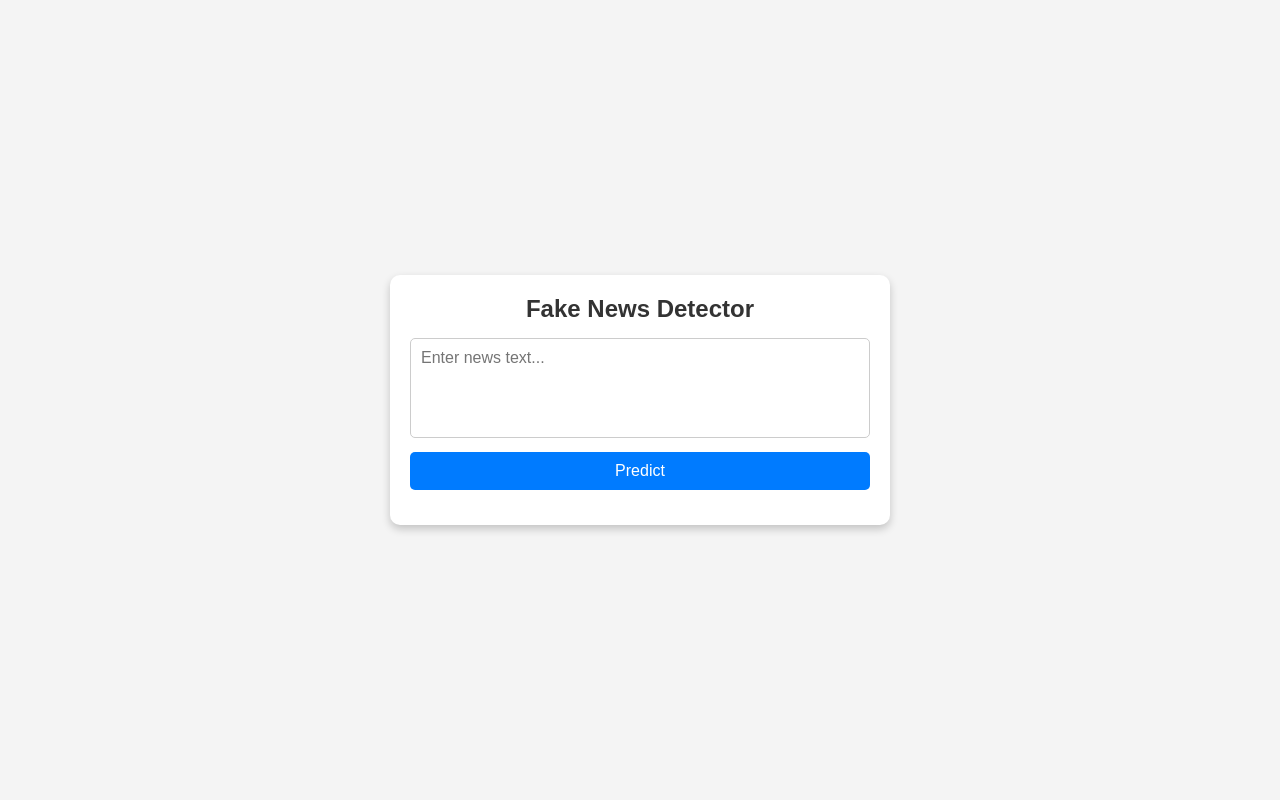
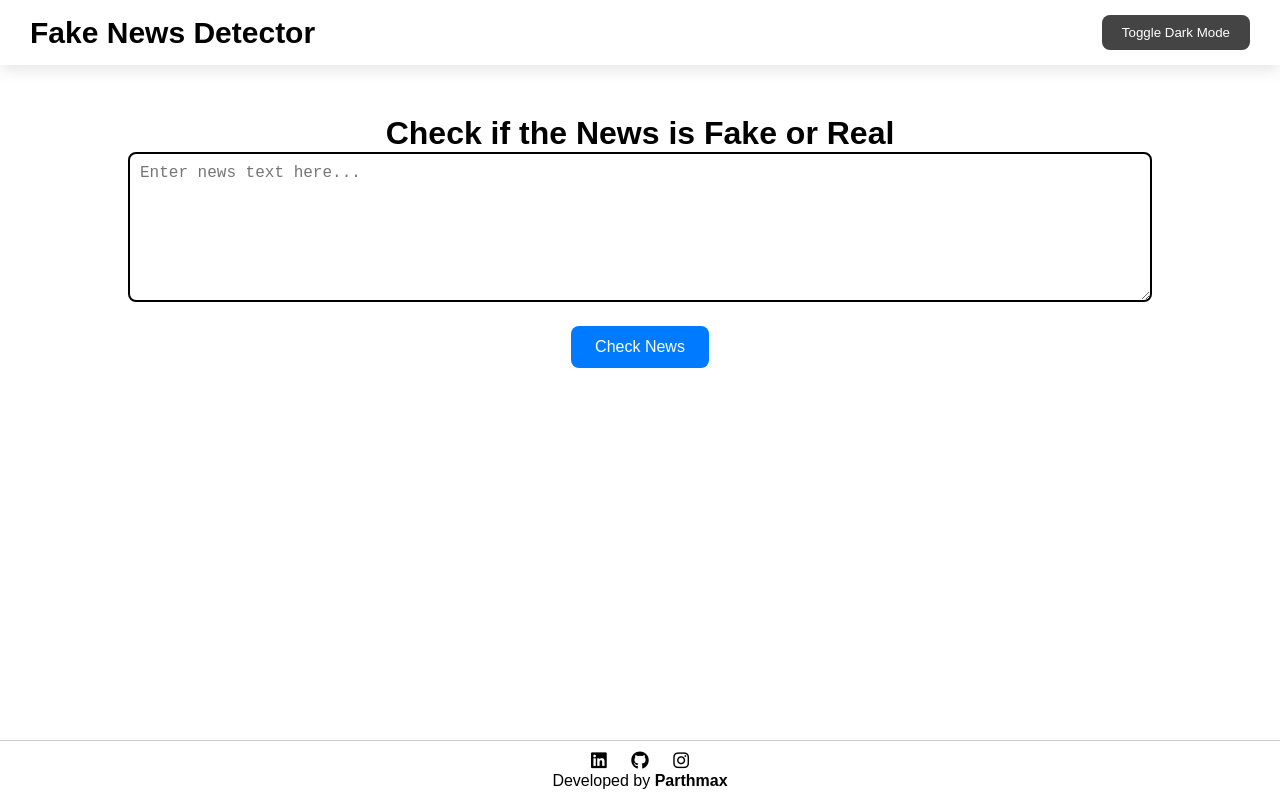
Before and after one commit to parthmax2/RNN-Fake-News, a Flask app: page / in a window 1280 px wide. Run offline with Flask 3, Linux system fonts and the light colour scheme.

Commit message:
improved website ui ux

```diff
--- a/app.py
+++ b/app.py
@@ -1,3 +1,4 @@
+import os
 import numpy as np
 import tensorflow as tf
 import pickle
@@ -11,28 +12,38 @@ app = Flask(__name__)
 # Configure logging
 logging.basicConfig(level=logging.INFO)
 
+# Model & tokenizer paths
+MODEL_PATH = "models/fake_news_rnn.keras"
+TOKENIZER_PATH = "models/tokenizer.pkl"
+MAX_LENGTH = 500  # Max sequence length used during training
+
 # Load trained RNN model
-try:
-    model = tf.keras.models.load_model("models/rnn_model.keras")
-    logging.info("Model loaded successfully.")
-except Exception as e:
-    logging.error(f"Error loading model: {e}")
+if os.path.exists(MODEL_PATH):
+    try:
+        model = tf.keras.models.load_model(MODEL_PATH)
+        logging.info("Model loaded successfully.")
+    except Exception as e:
+        logging.error(f"Error loading model: {e}")
+        model = None
+else:
+    logging.error("Model file not found!")
     model = None
 
 # Load tokenizer
-try:
-    with open("models/tokenizer.pkl", "rb") as handle:
-        tokenizer = pickle.load(handle)
-    logging.info("Tokenizer loaded successfully.")
-except Exception as e:
-    logging.error(f"Error loading tokenizer: {e}")
+if os.path.exists(TOKENIZER_PATH):
+    try:
+        with open(TOKENIZER_PATH, "rb") as handle:
+            tokenizer = pickle.load(handle)
+        logging.info("Tokenizer loaded successfully.")
+    except Exception as e:
+        logging.error(f"Error loading tokenizer: {e}")
+        tokenizer = None
+else:
+    logging.error("Tokenizer file not found!")
     tokenizer = None
 
-# Max length for padding (same as used in training)
-MAX_LENGTH = 500
-
 def preprocess_text(text):
-    """Tokenizes and pads input text for the RNN model"""
+    """Tokenizes and pads input text for the RNN model."""
     sequences = tokenizer.texts_to_sequences([text])
     padded_sequence = pad_sequences(sequences, maxlen=MAX_LENGTH)
     return padded_sequence
@@ -47,7 +58,7 @@ def predict():
     if not model or not tokenizer:
         return jsonify({"error": "Model or tokenizer not loaded properly"}), 500
 
-    data = request.form.get("news_text", "").strip()
+    data = request.json.get("news", "").strip()  # Fetch input from JSON body
 
     if not data:
         return jsonify({"error": "No input text provided"}), 400
--- a/templates/index.html
+++ b/templates/index.html
@@ -4,140 +4,80 @@
     <meta charset="UTF-8">
     <meta name="viewport" content="width=device-width, initial-scale=1.0">
     <title>Fake News Detector</title>
+    <link rel="stylesheet" href="https://cdnjs.cloudflare.com/ajax/libs/font-awesome/6.0.0-beta3/css/all.min.css">
     <style>
-        * {
-            margin: 0;
-            padding: 0;
-            box-sizing: border-box;
-            font-family: "Arial", sans-serif;
-        }
-
-        body {
-            background-color: #f4f4f4;
-            display: flex;
-            justify-content: center;
-            align-items: center;
-            height: 100vh;
-        }
-
-        .container {
-            background: #fff;
-            padding: 20px;
-            box-shadow: 0 4px 8px rgba(0, 0, 0, 0.2);
-            border-radius: 10px;
-            width: 90%;
-            max-width: 500px;
-            text-align: center;
-        }
-
-        h2 {
-            color: #333;
-            margin-bottom: 15px;
-        }
-
-        textarea {
-            width: 100%;
-            height: 100px;
-            padding: 10px;
-            border: 1px solid #ccc;
-            border-radius: 5px;
-            resize: none;
-            font-size: 16px;
-        }
-
-        button {
-            background-color: #007bff;
-            color: #fff;
-            border: none;
-            padding: 10px 15px;
-            cursor: pointer;
-            font-size: 16px;
-            border-radius: 5px;
-            margin-top: 10px;
-            width: 100%;
-            transition: background 0.3s ease;
-        }
-
-        button:disabled {
-            background-color: #ccc;
-            cursor: not-allowed;
-        }
-
-        button:hover:not(:disabled) {
-            background-color: #0056b3;
-        }
-
-        .result {
-            margin-top: 15px;
-            font-size: 18px;
-            font-weight: bold;
-            color: #333;
-            opacity: 0;
-            transition: opacity 0.5s ease-in-out;
-        }
-
-        .loading {
-            display: none;
-            margin-top: 10px;
-            color: #555;
-            font-size: 14px;
-        }
+        * { margin: 0; padding: 0; box-sizing: border-box; }
+        body { font-family: 'Arial', sans-serif; background-color: #fff; color: #000; transition: background 0.3s, color 0.3s; }
+        .navbar { display: flex; justify-content: space-between; align-items: center; background: #fff; padding: 15px 30px; box-shadow: 0 5px 15px rgba(0, 0, 0, 0.1); }
+        .navbar a { color: #000; font-size: 30px; text-decoration: none; font-weight: bold; }
+        .toggle-btn { padding: 10px 20px; background: #444; color: white; border: none; border-radius: 8px; cursor: pointer; }
+        .toggle-btn:hover { background: #555; }
+        .container { text-align: center; margin-top: 50px; }
+        textarea { width: 80%; height: 150px; padding: 10px; font-size: 16px; border: 2px solid #000; border-radius: 8px; }
+        .check-btn { margin-top: 20px; padding: 12px 24px; font-size: 16px; border: none; background: #007BFF; color: white; border-radius: 8px; cursor: pointer; }
+        .check-btn:hover { background: #0056b3; }
+        #result { margin-top: 20px; font-size: 20px; font-weight: bold; }
+        footer { position: fixed; bottom: 0; width: 100%; background: #fff; padding: 10px; text-align: center; border-top: 1px solid #ccc; }
+        .footer-content a { margin: 0 10px; color: #000; text-decoration: none; font-size: 18px; }
+        .footer-content a:hover { color: #007BFF; }
+        body.dark-mode { background: #121212; color: #fff; }
+        body.dark-mode .navbar, body.dark-mode footer { background: #121212; color: #fff; }
+        body.dark-mode .navbar a, body.dark-mode .footer-content a { color: #fff; }
+        body.dark-mode textarea { background: #333; color: white; border-color: white; }
     </style>
 </head>
 <body>
-    <div class="container">
-        <h2>Fake News Detector</h2>
-        <textarea id="newsInput" placeholder="Enter news text..."></textarea>
-        <button id="predictBtn" onclick="predictNews()">Predict</button>
-        <p class="loading" id="loading">Analyzing... Please wait.</p>
-        <p class="result" id="result"></p>
+    <div class="navbar">
+        <a href="#">Fake News Detector</a>
+        <button class="toggle-btn" onclick="toggleTheme()">Toggle Dark Mode</button>
     </div>
 
+    <div class="container">
+        <h1>Check if the News is Fake or Real</h1>
+        <textarea id="newsInput" placeholder="Enter news text here..."></textarea>
+        <br>
+        <button class="check-btn" onclick="checkNews()">Check News</button>
+        <p id="result"></p>
+    </div>
+
+    <footer>
+        <div class="footer-content">
+            <a href="https://www.linkedin.com/in/sakshampathak" target="_blank"><i class="fab fa-linkedin"></i></a>
+            <a href="https://github.com/parthmax2" target="_blank"><i class="fab fa-github"></i></a>
+            <a href="https://www.instagram.com/parthmax_" target="_blank"><i class="fab fa-instagram"></i></a>
+        </div>
+        <p>Developed by <strong>Parthmax</strong></p>
+    </footer>
+
     <script>
-        function predictNews() {
-            let newsText = document.getElementById("newsInput").value.trim();
-            let resultDiv = document.getElementById("result");
-            let loadingDiv = document.getElementById("loading");
-            let predictBtn = document.getElementById("predictBtn");
+        function toggleTheme() {
+            document.body.classList.toggle('dark-mode');
+        }
 
-            if (newsText === "") {
-                resultDiv.innerHTML = "⚠️ Please enter some text!";
-                resultDiv.style.color = "red";
-                resultDiv.style.opacity = "1";
+        function checkNews() {
+            const inputText = document.getElementById('newsInput').value.trim();
+            if (inputText === "") {
+                alert("Please enter news text.");
                 return;
             }
 
-            // Disable button and show loading
-            predictBtn.disabled = true;
-            resultDiv.innerHTML = "";
-            loadingDiv.style.display = "block";
-
-            fetch("/predict", {
-                method: "POST",
-                headers: { "Content-Type": "application/x-www-form-urlencoded" },
-                body: "news_text=" + encodeURIComponent(newsText)
+            // Send request to Flask backend
+            fetch('/predict', {
+                method: 'POST',
+                headers: { 'Content-Type': 'application/json' },
+                body: JSON.stringify({ news: inputText })
             })
-            .then(response => {
-                if (!response.ok) {
-                    throw new Error("Server Error");
+            .then(response => response.json())
+            .then(data => {
+                if (data.error) {
+                    document.getElementById('result').innerText = "Error: " + data.error;
+                } else {
+                    document.getElementById('result').innerText = `${data.prediction} (Confidence: ${data.confidence})`;
                 }
-                return response.json();
-            })
-            .then(data => {
-                loadingDiv.style.display = "none";
-                predictBtn.disabled = false;
-                resultDiv.innerHTML = `Prediction: <span style="color: ${data.prediction === 'Fake News' ? 'red' : 'green'}">${data.prediction}</span> <br> Confidence: ${Math.round(data.confidence * 100)}%`;
-                resultDiv.style.opacity = "1";
-
-                // Optionally clear input after prediction
-                document.getElementById("newsInput").value = "";
             })
             .catch(error => {
-                loadingDiv.style.display = "none";
-                predictBtn.disabled = false;
-                resultDiv.innerHTML = "❌ Error analyzing text! Please try again.";
-                resultDiv.style.color = "red";
-                resultDiv.style.opacity = "1";
+                console.error("Error:", error);
+                document.getElementById('result').innerText = "Error occurred. Try again.";
             });
         }
     </script>
```
